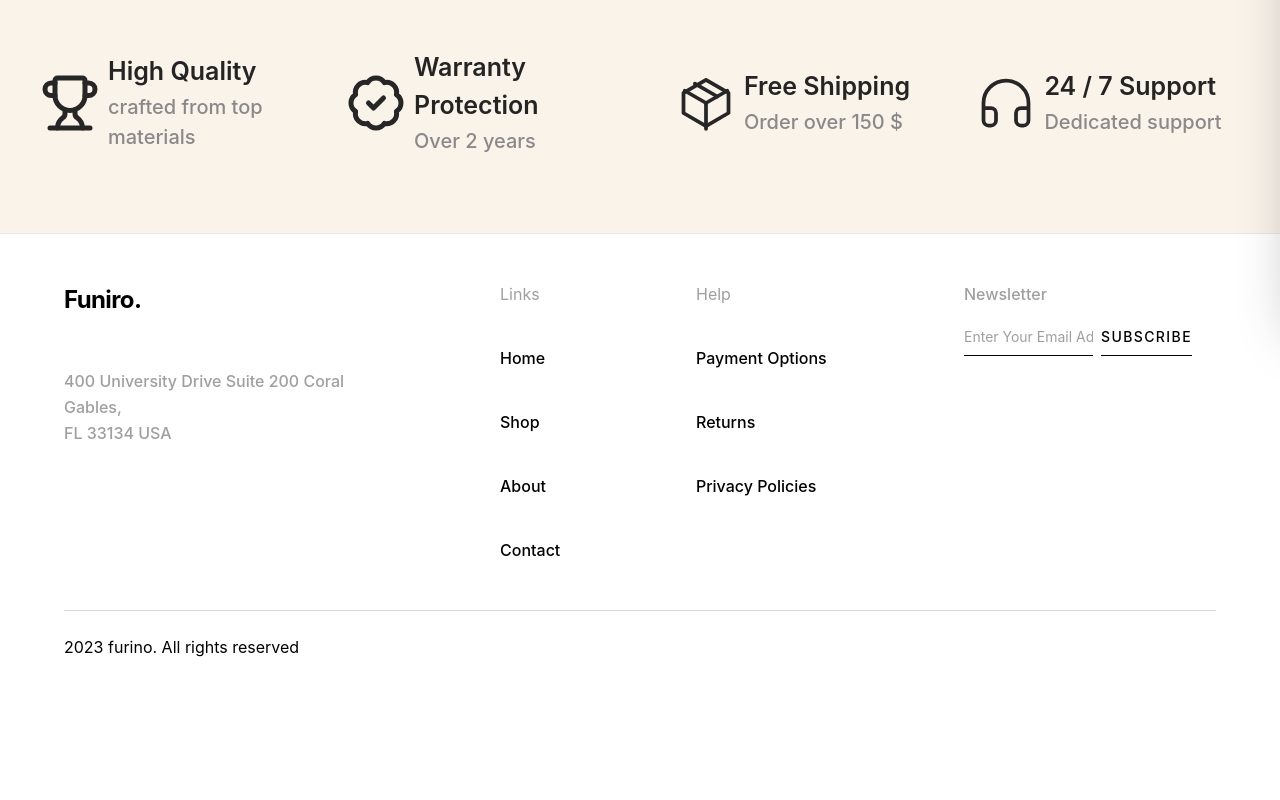
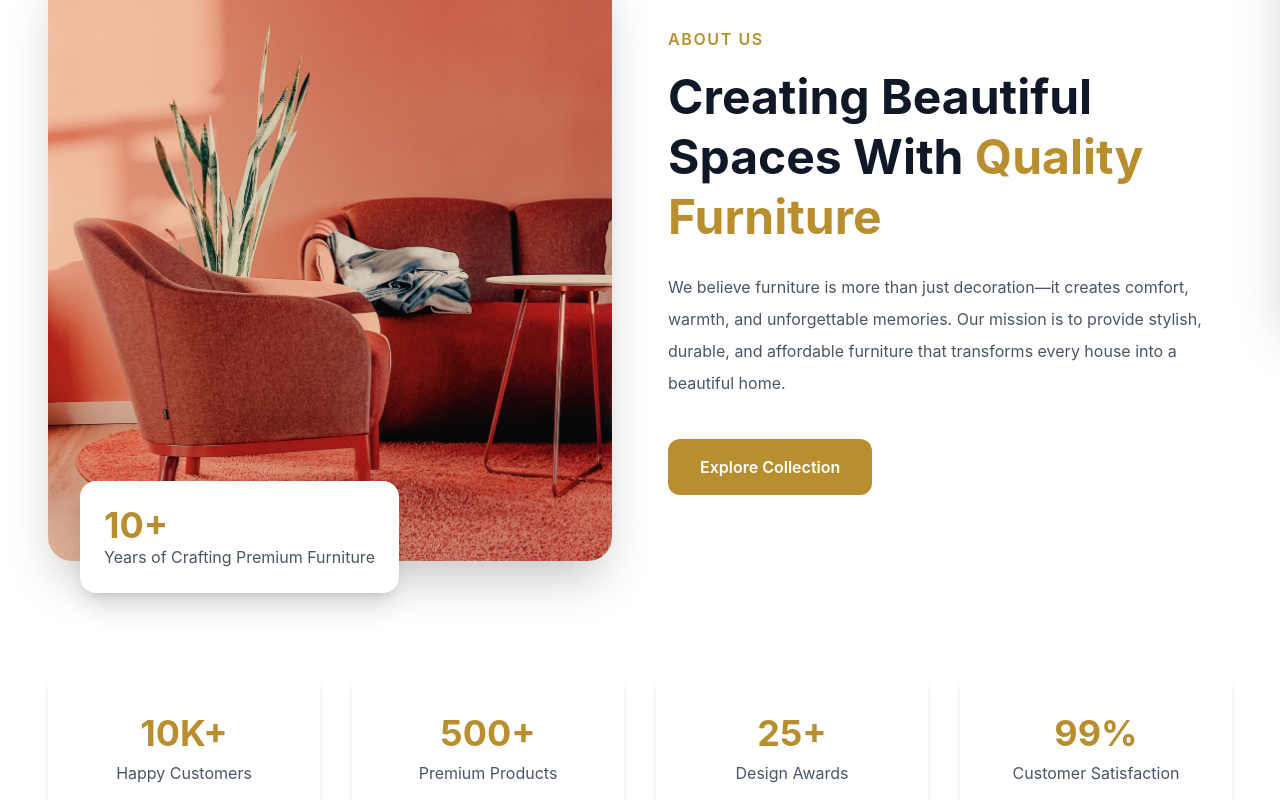
Before and after one commit to areeba2221/E-commerce-website, a React (Vite) app: page /about in a window 1280 px wide. Shown: the part 480-1280 px from the top of the page. Before the commit the page ends 1163 px from the top, so only its background shows below. Built offline with nearby package versions, Linux system fonts and the light colour scheme; no server answers.

Commit message:
about page create

```diff
--- a/src/App.jsx
+++ b/src/App.jsx
@@ -16,11 +16,19 @@ import { CartProvider } from "/src/context/CartContext";
 import CartDrawer from "./components/features/CartDrawer";
 import Checkout from "./pages/Checkout";
 import OrderSuccess from "./pages/OrderSuccess";
-
+import { ToastContainer } from "react-toastify";
 
 function App() {
 
   return (
+
+    <>
+
+    <ToastContainer
+        position="top-right"
+        autoClose={3000}
+        theme="colored"
+      />
 
     <AuthProvider>
       <CartProvider>
@@ -48,6 +56,9 @@ function App() {
         </BrowserRouter>
       </CartProvider>
     </AuthProvider>
+    </>
+
+
   );
 }
 
--- /dev/null
+++ b/src/components/features/AboutSection.jsx
@@ -0,0 +1,102 @@
+import React from "react";
+import { useNavigate } from "react-router-dom";
+import about from '/src/assets/about.jpg';
+import {
+  Sofa,
+  Truck,
+  ShieldCheck,
+  Award,
+} from "lucide-react";
+
+const AboutSection = () => {
+
+    const navigate = useNavigate()
+
+  return (
+    <section className="bg-white py-20">
+      <div className="container mx-auto px-6 lg:px-12">
+
+        <div className="grid lg:grid-cols-2 gap-14 items-center">
+
+          <div className="relative">
+            <img
+              src={about}
+              alt="Furniture"
+              className="rounded-3xl shadow-2xl w-full h-[600px] object-cover"
+            />
+
+            <div className="absolute -bottom-8 left-8 bg-white p-6 rounded-2xl shadow-xl">
+              <h2 className="text-4xl font-bold text-[#B88E2F]">10+</h2>
+              <p className="text-gray-600">
+                Years of Crafting Premium Furniture
+              </p>
+            </div>
+          </div>
+
+          <div>
+
+            <span className="text-[#B88E2F] uppercase tracking-widest font-semibold">
+              About Us
+            </span>
+
+            <h2 className="text-4xl lg:text-5xl font-bold mt-4 leading-tight text-gray-900">
+              Creating Beautiful Spaces With
+              <span className="text-[#B88E2F]"> Quality Furniture</span>
+            </h2>
+
+            <p className="text-gray-600 mt-6 leading-8">
+              We believe furniture is more than just decoration—it creates
+              comfort, warmth, and unforgettable memories. Our mission is to
+              provide stylish, durable, and affordable furniture that transforms
+              every house into a beautiful home.
+            </p>
+
+            <button
+            onClick={() => navigate("/shop")}
+            className="mt-10 bg-[#B88E2F] hover:bg-[#9b7525] text-white px-8 py-4 rounded-xl font-semibold transition duration-300">
+              Explore Collection
+            </button>
+
+          </div>
+
+        </div>
+
+
+        <div className="grid grid-cols-2 lg:grid-cols-4 gap-8 mt-28 text-center">
+
+          <div className="bg-white rounded-2xl shadow-md py-10">
+            <h2 className="text-4xl font-bold text-[#B88E2F]">10K+</h2>
+            <p className="text-gray-600 mt-2">
+              Happy Customers
+            </p>
+          </div>
+
+          <div className="bg-white rounded-2xl shadow-md py-10">
+            <h2 className="text-4xl font-bold text-[#B88E2F]">500+</h2>
+            <p className="text-gray-600 mt-2">
+              Premium Products
+            </p>
+          </div>
+
+          <div className="bg-white rounded-2xl shadow-md py-10">
+            <h2 className="text-4xl font-bold text-[#B88E2F]">25+</h2>
+            <p className="text-gray-600 mt-2">
+              Design Awards
+            </p>
+          </div>
+
+          <div className="bg-white rounded-2xl shadow-md py-10">
+            <h2 className="text-4xl font-bold text-[#B88E2F]">99%</h2>
+            <p className="text-gray-600 mt-2">
+              Customer Satisfaction
+            </p>
+          </div>
+
+        </div>
+
+      </div>
+    </section>
+  );
+};
+
+export default AboutSection;
--- a/src/components/features/CartSection.jsx
+++ b/src/components/features/CartSection.jsx
@@ -1,22 +1,23 @@
 import { Link } from "react-router-dom";
 import { useCart } from "/src/context/CartContext";
 import { TrashIcon } from "/src/assets/Svg";
+import Swal from "sweetalert2";
 
 export default function CartSection() {
-  const { cartItems, removeFromCart, subtotal, setCartItems } = useCart();
+  const { cartItems, removeFromCart, subtotal, updateQuantity } = useCart();
 
-  const updateQuantity = (id, size, color, value) => {
-    const qty = Math.max(1, parseInt(value) || 1);
-    setCartItems(prev =>
-      prev.map(item =>
-        (item._id === id || item.id === id)
-        && item.size  === size
-        && item.color === color
-          ? { ...item, quantity: qty }
-          : item
-      )
-    );
-  };
+  // const updateQuantity = (id, size, color, value) => {
+  //   const qty = Math.max(1, parseInt(value) || 1);
+  //   setCartItems(prev =>
+  //     prev.map(item =>
+  //       (item._id === id || item.id === id)
+  //       && item.size  === size
+  //       && item.color === color
+  //         ? { ...item, quantity: qty }
+  //         : item
+  //     )
+  //   );
+  // };
 
   return (
     <div className="py-18 bg-white font-Poppins">
@@ -47,9 +48,9 @@ export default function CartSection() {
 
               <div className="flex flex-col gap-4">
                 {cartItems.map((item, i) => {
-                  const price     = Number(item.price) || 0;
+                  const price = Number(item.price) || 0;
                   const lineTotal = price * item.quantity;
-                  const itemId    = item._id || item.id;
+                  const itemId = item._id || item.id;
 
                   return (
                     <div
@@ -64,7 +65,7 @@ export default function CartSection() {
                           <img
                             src={
                               item.images?.[0]?.url ||
-                              item.image            ||
+                              item.image ||
                               "/placeholder.png"
                             }
                             alt={item.name}
@@ -91,9 +92,10 @@ export default function CartSection() {
                           type="number"
                           min="1"
                           value={item.quantity}
-                          onChange={(e) =>
-                            updateQuantity(item._id, item.size, item.color, e.target.value)
-                          }
+                          onChange={(e) => {
+                            const qty = Math.max(1, parseInt(e.target.value) || 1);
+                            updateQuantity(itemId, qty);
+                          }}
                           className="w-15 h-15 border border-[#9F9F9F] rounded-[10px]
                             text-center text-[16px] font-medium focus:outline-none
                             focus:border-[#B88E2F] transition-colors"
@@ -105,7 +107,22 @@ export default function CartSection() {
                       </span>
 
                       <button
-                        onClick={() => removeFromCart(item._id, item.size, item.color)}
+                        onClick={() => {
+                            Swal.fire({
+                              title: "Remove item?",
+                              text: "Are you sure you want to remove this item from your cart?",
+                              icon: "warning",
+                              showCancelButton: true,
+                              confirmButtonColor: "#B88E2F",
+                              cancelButtonColor: "#9F9F9F",
+                              confirmButtonText: "Yes, remove it",
+                              cancelButtonText: "Cancel",
+                            }).then((result) => {
+                              if (result.isConfirmed) {
+                                removeFromCart(itemId);
+                              }
+                            });
+                          }}
                         className="hover:scale-110 transition-transform">
                         <TrashIcon />
                       </button>
--- a/src/components/features/ContactSection.jsx
+++ b/src/components/features/ContactSection.jsx
@@ -14,9 +14,12 @@ const ContactSection = () => {
   })
 
   const handleChange = (e) => {
-    setFormData({
-      ...formData, [e.target.name]: e.target.value,
-    });
+    const { name, value } = e.target;
+
+    setFormData((prev) => ({
+      ...prev,
+      [name]: value,
+    }));
   };
 
   const sendEmail = async (e) => {
@@ -154,6 +157,7 @@ const ContactSection = () => {
 
             <input
               type="text"
+              name="subject"
               value={formData.subject}
               onChange={handleChange}
               placeholder="This is optional"
--- a/src/components/features/ShopServices.jsx
+++ b/src/components/features/ShopServices.jsx
@@ -26,7 +26,7 @@ const ShopServices = () => {
 
 <div className='pt-20'>
     <div className="w-full h-68 bg-[#FAF3EA]  py-22 px-10">
-      <div className="max-w-7xl mx-auto grid grid-cols-1 sm:grid-cols-2 lg:grid-cols-4 gap-6  justify-center items-center">
+      <div className="max-w-7xl mx-auto grid grid-cols-2 lg:grid-cols-4 gap-6 justify-center items-center">
 
         <FeatureCard
           title="High Quality"
--- a/src/pages/About.jsx
+++ b/src/pages/About.jsx
@@ -1,6 +1,7 @@
 import React from "react";
 import Navbar from "../components/layouts/Navbar";
 import AboutHero from "../components/features/AboutHero";
+import AboutSection from "../components/features/AboutSection";
 import ShopServices from "../components/features/ShopServices";
 import Footer from "../components/layouts/Footer";
 
@@ -9,7 +10,7 @@ const About = () => {
         <>
         <Navbar/>
         <AboutHero/>
-
+        <AboutSection/>
         <ShopServices/>
             <Footer />
         </>
--- a/src/pages/ForgotPassword.jsx
+++ b/src/pages/ForgotPassword.jsx
@@ -29,13 +29,13 @@ const ForgotPassword = () => {
 
   return (
     <>
-    <ToastContainer
+    {/* <ToastContainer
                 position="top-right"
                 autoClose={3000}
                 closeOnClick
                 pauseOnHover
                 theme="dark"
-            />
+            /> */}
     <div className="min-h-screen bg-[#B88E2F] flex items-center justify-center">
         <img
         src={BG}
--- a/src/pages/ResetPassword.jsx
+++ b/src/pages/ResetPassword.jsx
@@ -60,7 +60,7 @@ const ResetPassword = () => {
           value={password}
           onChange={(e) => setPassword(e.target.value)}
           className="w-full px-4 py-3 border border-gray-300 rounded-full
-                            focus:outline-none focus:ring-2 focus:ring-[#B88E2F] mb-4 z-[999]"
+                            focus:outline-none focus:ring-2 focus:ring-[#B88E2F] mb-4 z-999"
         />
 
         <button
```
Also changed, not shown: src/assets/about.jpg (added).
